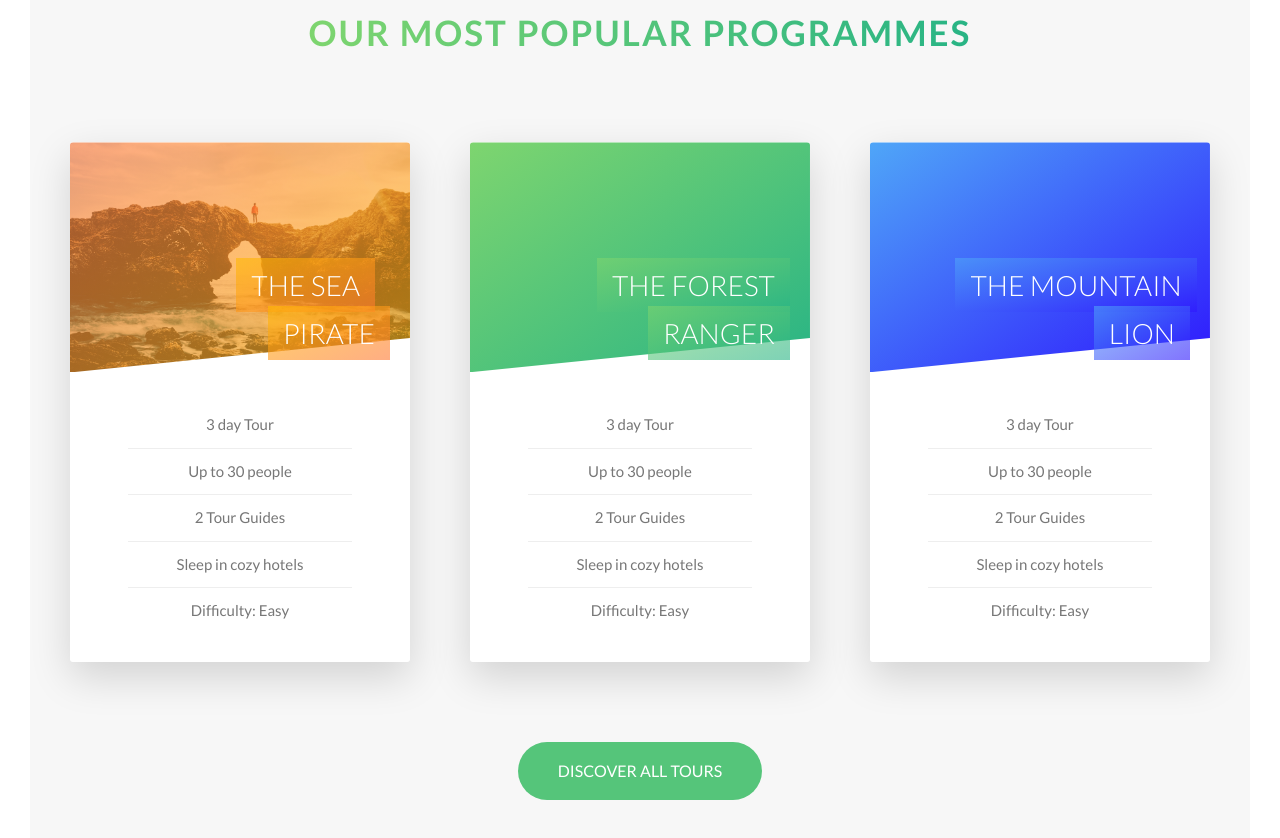
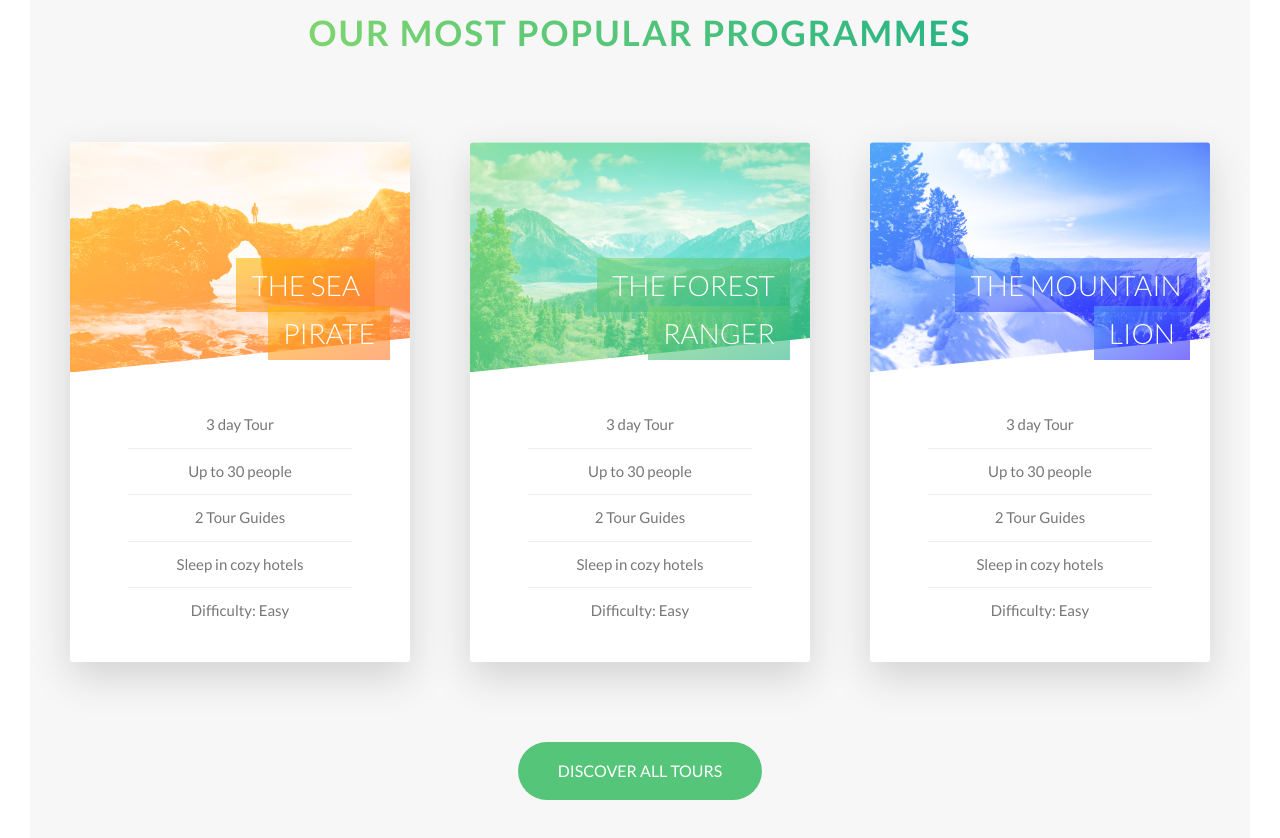
Before and after one commit to knightvertrag/Outours, a website: page index.html in a window 1280 px wide. Shown: the part 2334-3172 px from the top of the page. Drawn offline with Linux system fonts and the light colour scheme.

Commit message:
Improved Blend mode for cards

```diff
--- a/sass/components/_card.scss
+++ b/sass/components/_card.scss
@@ -61,8 +61,7 @@
     &__picture {
         background-size: cover;
         height: 23rem;
-        // -webkit-background-blend-mode: screen;
-        // background-blend-mode: screen;
+        background-blend-mode: screen;
         clip-path: polygon(0 0, 100% 0, 100% 85%, 0 100%);
         border-top-left-radius: 3px;
         border-top-right-radius: 3px;
@@ -70,8 +69,8 @@
         &--1 {
             background-image: linear-gradient(
                     to right bottom,
-                    rgba($color-secondary-dark, 0.6),
-                    rgba($color-secondary-light, 0.6)
+                    $color-secondary-light,
+                    $color-secondary-dark
                 ),
                 url("/img/nat-5.jpg");
         }
```
Also changed, not shown: css/style.css.
